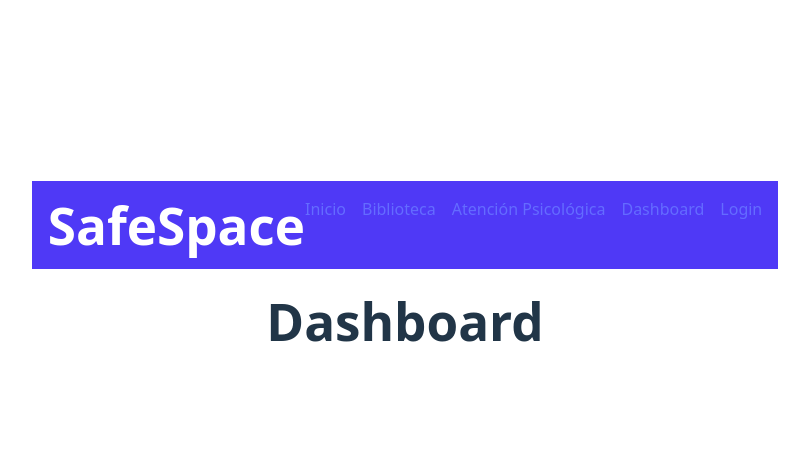
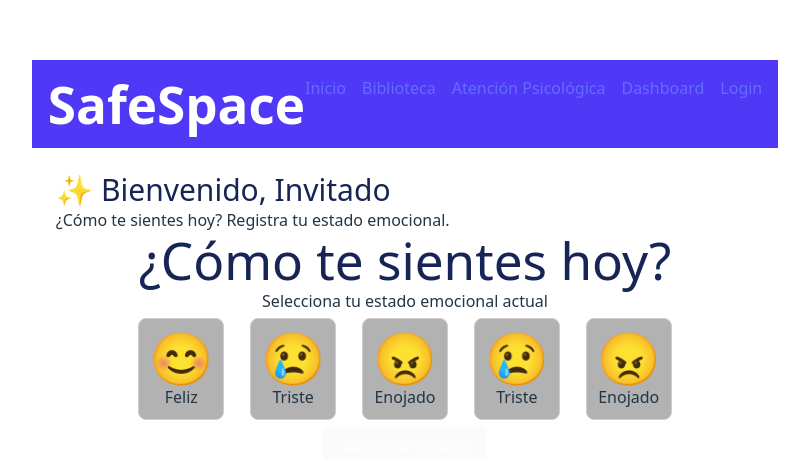
Before and after one commit to deyvigo/safespace, a React (Vite) app in the folder safespace-front/: page /dashboard in a window 1280 px wide. Shown: the part 123-582 px from the top of the page, without its empty margins (235-1044 px from the left). Built offline with nearby package versions, Linux system fonts and the light colour scheme.

Commit message:
add: dailyform

```diff
--- a/safespace-front/src/App.jsx
+++ b/safespace-front/src/App.jsx
@@ -2,7 +2,6 @@ import { useState } from "react";
 import reactLogo from "./assets/react.svg";
 import viteLogo from "/vite.svg";
 import "./App.css";
-import { AuthProvider } from "./context/AuthContext";
 
 import { BrowserRouter as Router, Routes, Route } from "react-router-dom";
 
@@ -15,7 +14,6 @@ import AtencionPsicologica from "./pages/AtencionPsicologica"; */
 import Dashboard from "./pages/Dashboard";
 function App() {
   return (
-    <AuthProvider>
     <Router>
       <Navbar />
       <Routes>
@@ -27,7 +25,6 @@ function App() {
          */}{" "}
       </Routes>
     </Router>
-    </AuthProvider>
   );
 }
 
--- /dev/null
+++ b/safespace-front/src/components/Dashboard/EmotionBox.jsx
@@ -0,0 +1,21 @@
+export default function EmotionBox({ emotion, icon, selected, onToggle }) {
+  return (
+    <div>
+      <button
+        type="button"
+        onClick={onToggle}
+        style={{
+          backgroundColor: selected ? "oklch(80.9% 0.105 251.813)" : "#b2b2b2",
+          border: selected ? "2px solid #007bff" : "1px solid #ccc",
+          padding: "10px",
+          margin: "5px",
+          borderRadius: "8px",
+          cursor: "pointer",
+        }}
+      >
+        <h1>{icon}</h1>
+        <p>{emotion}</p>
+      </button>
+    </div>
+  );
+}
--- a/safespace-front/src/components/Dashboard/FormDaily.jsx
+++ b/safespace-front/src/components/Dashboard/FormDaily.jsx
@@ -0,0 +1,59 @@
+import { useState } from "react";
+import EmotionBox from "./EmotionBox";
+export default function FormDaily() {
+  const emociones = [
+    { id: 1, emotion: "Feliz", icon: "😊" },
+    { id: 2, emotion: "Triste", icon: "😢" },
+    { id: 3, emotion: "Enojado", icon: "😠" },
+    { id: 2, emotion: "Triste", icon: "😢" },
+    { id: 3, emotion: "Enojado", icon: "😠" },
+  ];
+
+  const [seleccionadas, setSeleccionadas] = useState([]);
+
+  const toggleEmocion = (emocion) => {
+    if (seleccionadas.includes(emocion)) {
+      setSeleccionadas(seleccionadas.filter((e) => e !== emocion));
+    } else {
+      setSeleccionadas([...seleccionadas, emocion]);
+    }
+  };
+
+  const enviar = () => {
+    console.log("Emociones seleccionadas:", seleccionadas);
+  };
+
+  return (
+    <div>
+      <div>
+        <h1 className="text-blue-950">¿Cómo te sientes hoy?</h1>
+        <p>Selecciona tu estado emocional actual</p>
+      </div>
+      <div className="flex flex-wrap justify-center gap-4">
+        {emociones.map(({ id, emotion, icon }) => (
+          <EmotionBox
+            key={id}
+            emotion={emotion}
+            icon={icon}
+            selected={seleccionadas.includes(emotion)}
+            onToggle={() => toggleEmocion(emotion)}
+          />
+        ))}
+      </div>
+      <div>
+        <button
+          className={`bg-blue-300  text-white font-bold py-2 px-4 rounded ${
+            seleccionadas.length === 0
+              ? "opacity-50 cursor-default"
+              : "cursor-pointer hover:bg-blue-400"
+          }`}
+          type="submit"
+          onClick={enviar}
+          disabled={seleccionadas.length === 0}
+        >
+          Registrar Estado
+        </button>
+      </div>
+    </div>
+  );
+}
--- a/safespace-front/src/components/Dashboard/WelcomeStudent.jsx
+++ b/safespace-front/src/components/Dashboard/WelcomeStudent.jsx
@@ -1,8 +1,12 @@
-export default function Navbar(props) {
+import { useContext } from 'react';
+import { AuthContext } from "../../context/AuthContext";
+export default function Welcome() {
+  const { user } = useContext(AuthContext);
+
   return (
-    <div>
-      <h1>Bienvenido {sessionStorage.getItem("name")}</h1>
-
+    <div className='text-left'>
+      <p className='text-blue-950 text-3xl'>✨ Bienvenido, {user?.name || 'Invitado'}</p>
+      <p>¿Cómo te sientes hoy? Registra tu estado emocional.</p>
     </div>
   );
 }
--- a/safespace-front/src/index.css
+++ b/safespace-front/src/index.css
@@ -7,7 +7,7 @@
 
   color-scheme: light dark;
   color: rgba(255, 255, 255, 0.87);
-  background-color: #242424;
+  background-color: #b2b2b2;
 
   font-synthesis: none;
   text-rendering: optimizeLegibility;
@@ -44,8 +44,6 @@ button {
   font-size: 1em;
   font-weight: 500;
   font-family: inherit;
-  background-color: #1a1a1a;
-  cursor: pointer;
   transition: border-color 0.25s;
 }
 button:hover {
--- a/safespace-front/src/main.jsx
+++ b/safespace-front/src/main.jsx
@@ -1,8 +1,10 @@
-import { StrictMode } from 'react'
 import { createRoot } from 'react-dom/client'
 import './index.css'
 import App from './App.jsx'
+import { AuthProvider } from "./context/AuthContext";
 
 createRoot(document.getElementById('root')).render(
-    <App />,
+    <AuthProvider>
+        <App />
+    </AuthProvider>
 )
--- a/safespace-front/src/pages/Dashboard.jsx
+++ b/safespace-front/src/pages/Dashboard.jsx
@@ -1,7 +1,10 @@
+import Welcome from "../components/Dashboard/WelcomeStudent";
+import FormDaily from "../components/Dashboard/FormDaily";
 export default function Dashboard() {
   return (
-    <div className="p-6 text-center">
-      <h1 className="text-3xl font-bold">Dashboard</h1>
+    <div className="p-6 h-full w-full">
+      <Welcome />
+      <FormDaily />
     </div>
   );
 }
```
Lines whose indentation alone changed are shown as unchanged.
